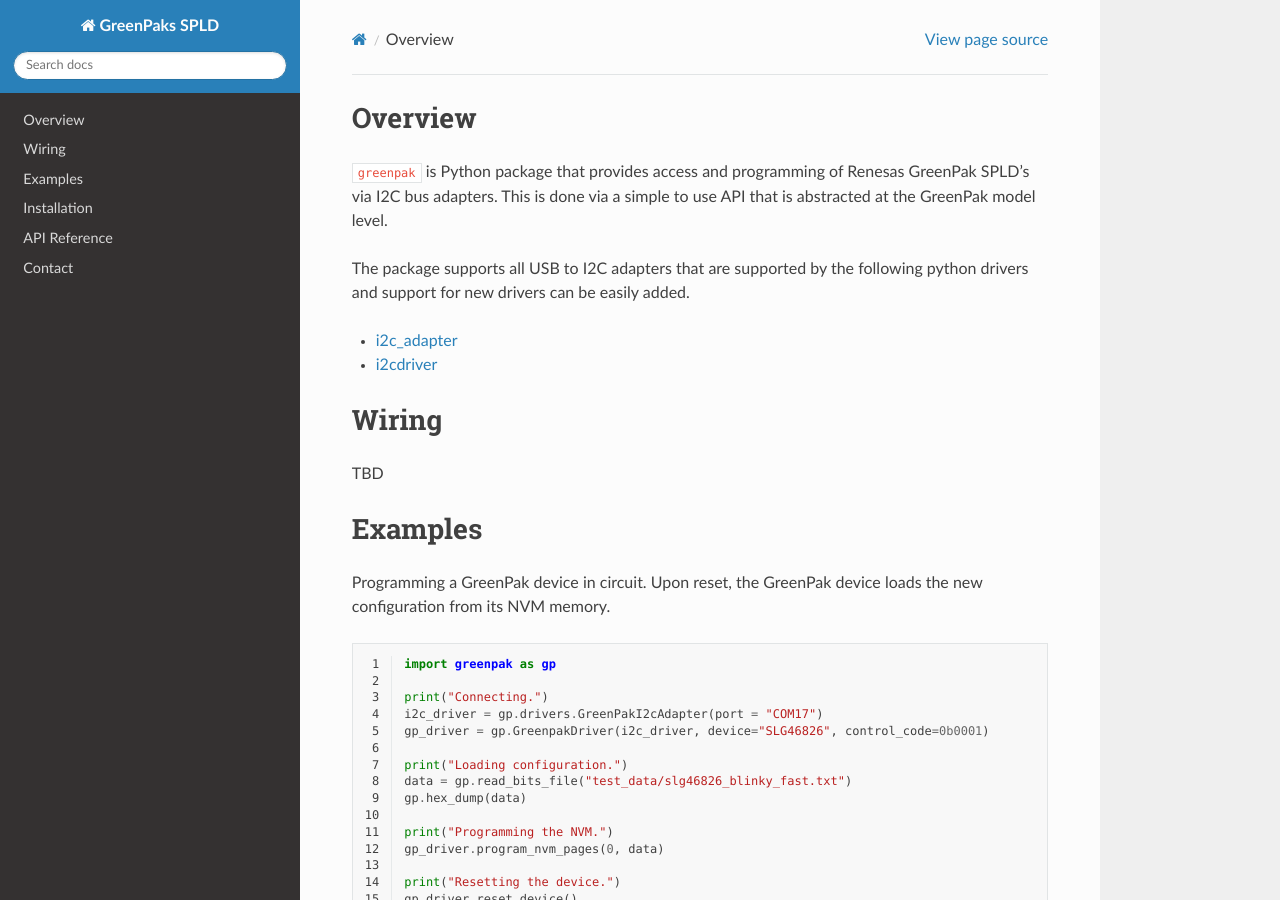
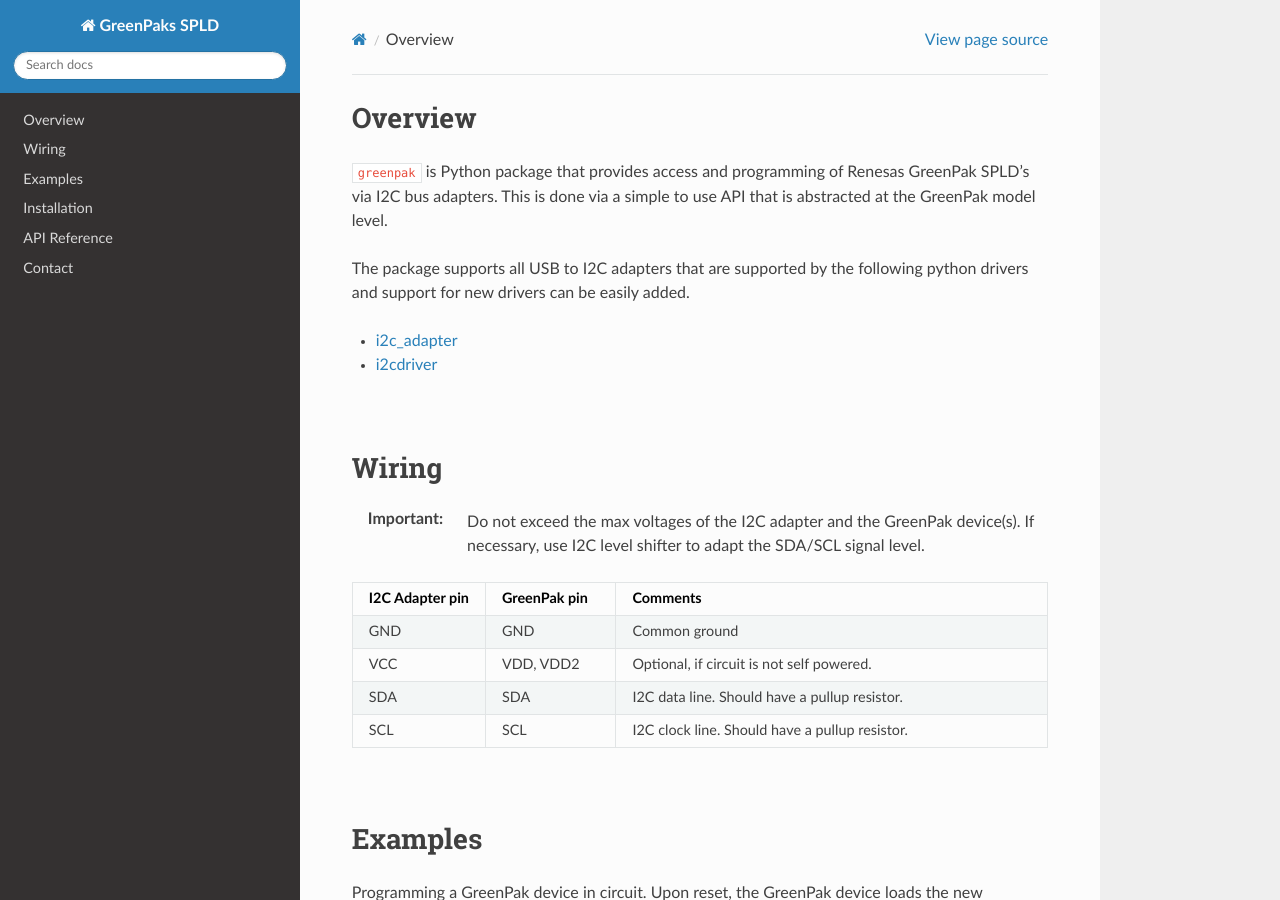
Before and after one commit to zapta/greenpak, a Sphinx documentation site: the page built from docs/index.rst, in a window 1280 px wide and 900 px high. Built offline with Sphinx 7.4.7 and the Read the Docs theme 2.0.0, drawn with Linux system fonts in a browser that asks for light colours.

```diff
--- a/docs/index.rst
+++ b/docs/index.rst
@@ -16,13 +16,27 @@ The package supports all USB to I2C adapters that are supported by the following
 python drivers and support for new drivers can be easily added.
 
 * `i2c_adapter <https://pypi.org/project/i2c-adapter/>`_
-* `i2cdriver <https://pypi.org/project/i2cdriver/>`_
+* `i2cdriver <https://i2cdriver.com/>`_
+
+|
 
 Wiring
 ======
 
-TBD
+:Important:
+  Do not exceed the max voltages of the I2C adapter and the GreenPak device(s). If necessary,
+  use I2C level shifter to adapt the SDA/SCL signal level.
 
+.. csv-table::
+   :header: "I2C Adapter pin", "GreenPak pin", "Comments"
+   :widths: 15, 15, 50
+
+   "GND", "GND", "Common ground"
+   "VCC", "VDD, VDD2", "Optional, if circuit is not self powered."
+   "SDA", "SDA", "I2C data line. Should have a pullup resistor."
+   "SCL", "SCL", "I2C clock line. Should have a pullup resistor."
+
+|
 
 Examples
 ========
@@ -92,6 +106,7 @@ four consecutive I2C addresses.
   for control_code in gp_driver.scan_greenpak_devices():
       print(f"* Potential GreenPak device at control code 0x{control_code:02x}")
 
+|
 
 Installation
 ================
```
